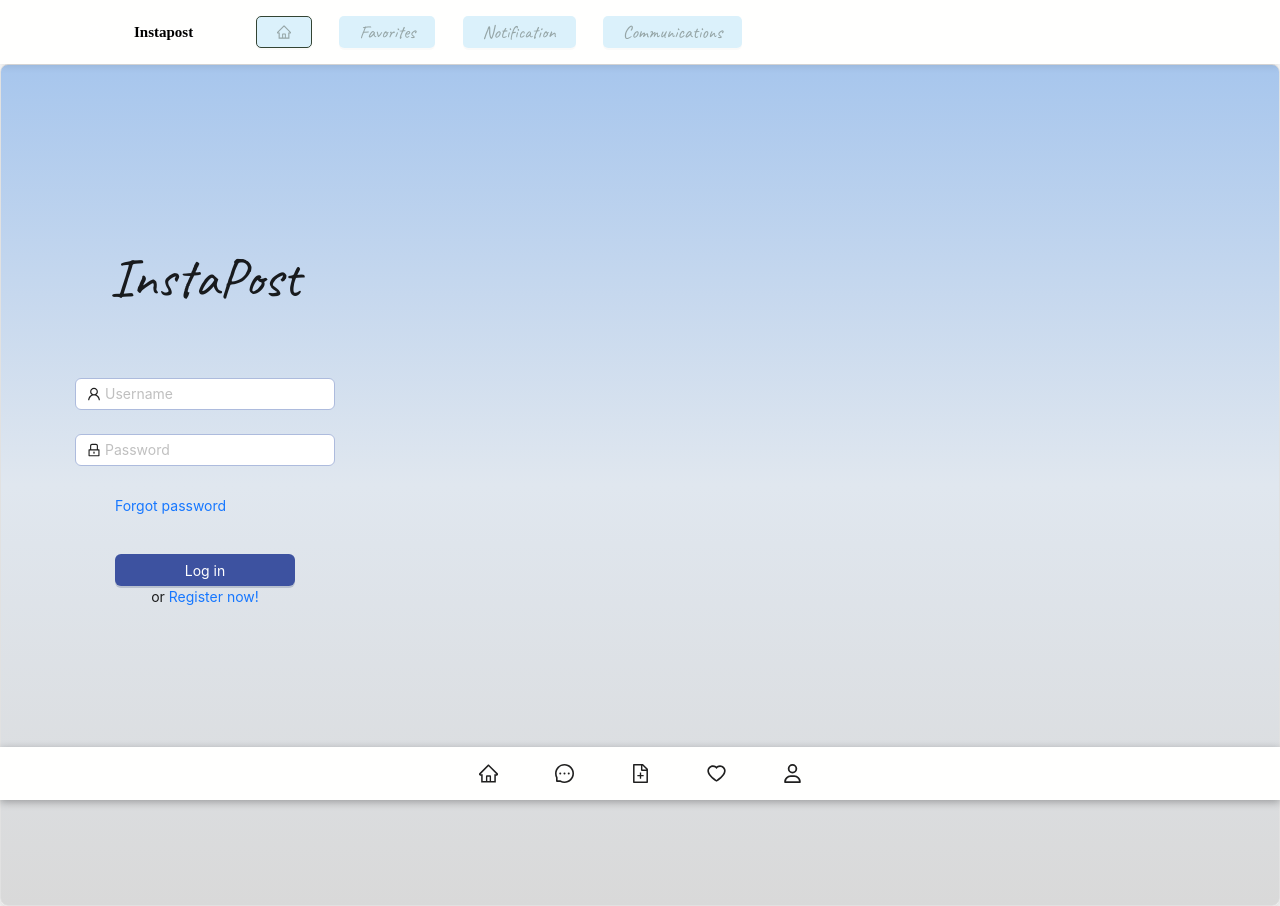
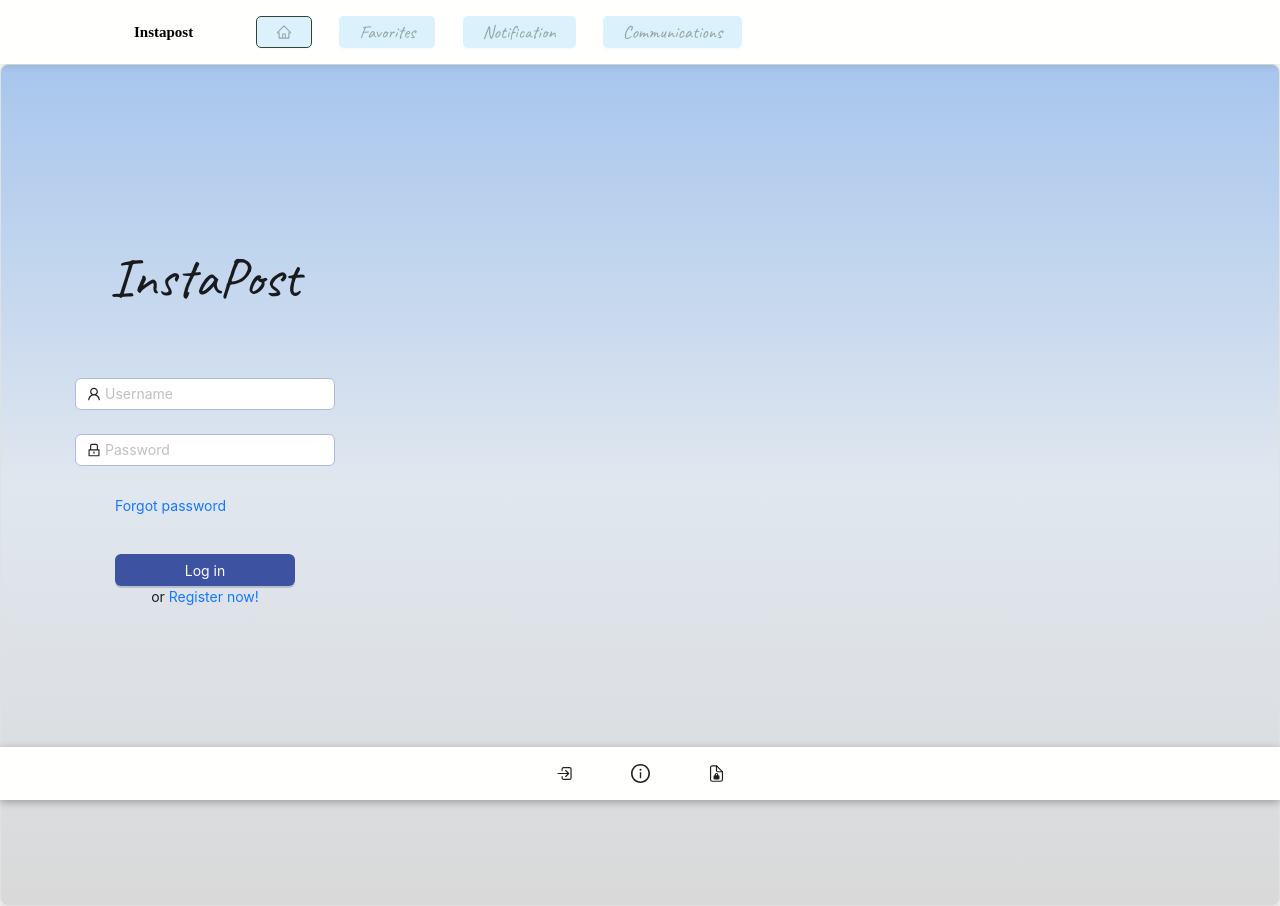
Before and after one commit to LinoyPeer/FinalProjectClientSide, a React (Vite) app: page / in a window 1280 px wide. Built offline with nearby package versions, Linux system fonts and the light colour scheme; no server answers; a web font is replaced by a local one.

Commit message:
add navigate while user logout (Footer component)

```diff
--- a/src/layout/footer/Footer.jsx
+++ b/src/layout/footer/Footer.jsx
@@ -2,10 +2,13 @@ import { Layout, Row } from 'antd';
 import React from 'react';
 import { useTheme } from '../../providers/ThemeProvider';
 import { darkTheme, lightTheme } from '../../themes/accessibilityTheme';
-import { FileAddFilled, FileAddOutlined, HeartFilled, HeartOutlined, HomeFilled, HomeOutlined, MessageFilled, MessageOutlined, SearchOutlined, UserAddOutlined, UserOutlined } from '@ant-design/icons';
+import { FileAddFilled, FileAddOutlined, HeartFilled, HeartOutlined, HomeFilled, HomeOutlined, InfoCircleFilled, InfoCircleOutlined, MessageFilled, MessageOutlined } from '@ant-design/icons';
 import { useLocation, useNavigate } from 'react-router-dom';
-import { FaRegUser, FaUser, FaUserLarge } from "react-icons/fa6";
+import { FaRegUser, FaUser } from "react-icons/fa6";
 import ROUTES from '../../routes/routes';
+import { useAuth } from '../../providers/AuthProvider';
+import { IoDocumentLock, IoDocumentLockOutline, IoLogIn, IoLogInOutline } from "react-icons/io5";
+
 
 export default function Footer() {
     const navigate = useNavigate();
@@ -13,9 +16,9 @@ export default function Footer() {
     const { isDarkMode } = useTheme();
     const theme = isDarkMode ? darkTheme : lightTheme;
     const location = useLocation();
+    const { isLoggedIn } = useAuth();
 
     const isActive = (route) => location.pathname === route;
-
 
     return (
         <Footer
@@ -31,6 +34,8 @@ export default function Footer() {
                 backgroundColor: theme.token.colorFooterBg,
             }}
         >
+            {isLoggedIn ? (
+                // Footer when the user is logged in
                 <Row
                     style={{ textAlign: 'center', display: 'inline-flex', gap: '3em', fontSize: '19px' }}
                 >
@@ -64,7 +69,29 @@ export default function Footer() {
                         <FaRegUser onClick={() => navigate(ROUTES.PROFILE)} />
                     )}
                 </Row>
+            ) : (
+                <Row
+                    style={{ textAlign: 'center', display: 'inline-flex', gap: '3em', fontSize: '19px' }}
+                >
+
+                    {isActive(ROUTES.LOGIN) ? (
+                        <IoLogIn onClick={() => navigate(ROUTES.LOGIN)} />
+                    ) : (
+                        <IoLogInOutline onClick={() => navigate(ROUTES.LOGIN)} />
+                    )}
+                    {isActive(ROUTES.ABOUT) ? (
+                        <InfoCircleFilled onClick={() => navigate(ROUTES.ABOUT)} />
+                    ) : (
+                        <InfoCircleOutlined onClick={() => navigate(ROUTES.ABOUT)} />
+                    )}
+                    {isActive(ROUTES.SIGNUP) ? (
+                        <IoDocumentLock onClick={() => navigate(ROUTES.SIGNUP)} />
+                    ) : (
+                        <IoDocumentLockOutline onClick={() => navigate(ROUTES.SIGNUP)} />
+                    )}
+
+                </Row>
+            )}
         </Footer>
-
     );
 }
--- a/src/layout/header/rightNavigation/RightNavBar.jsx
+++ b/src/layout/header/rightNavigation/RightNavBar.jsx
@@ -12,7 +12,6 @@ export default function RightNavBar() {
     const { isDarkMode, toggleTheme } = useTheme();
     const isDesktop = useMediaQuery({ minWidth: 768 });
     const { logout, isLoggedIn, token } = useAuth();
-
     return (
         <>
             {!isDesktop && (
```
Lines whose indentation alone changed are shown as unchanged.
